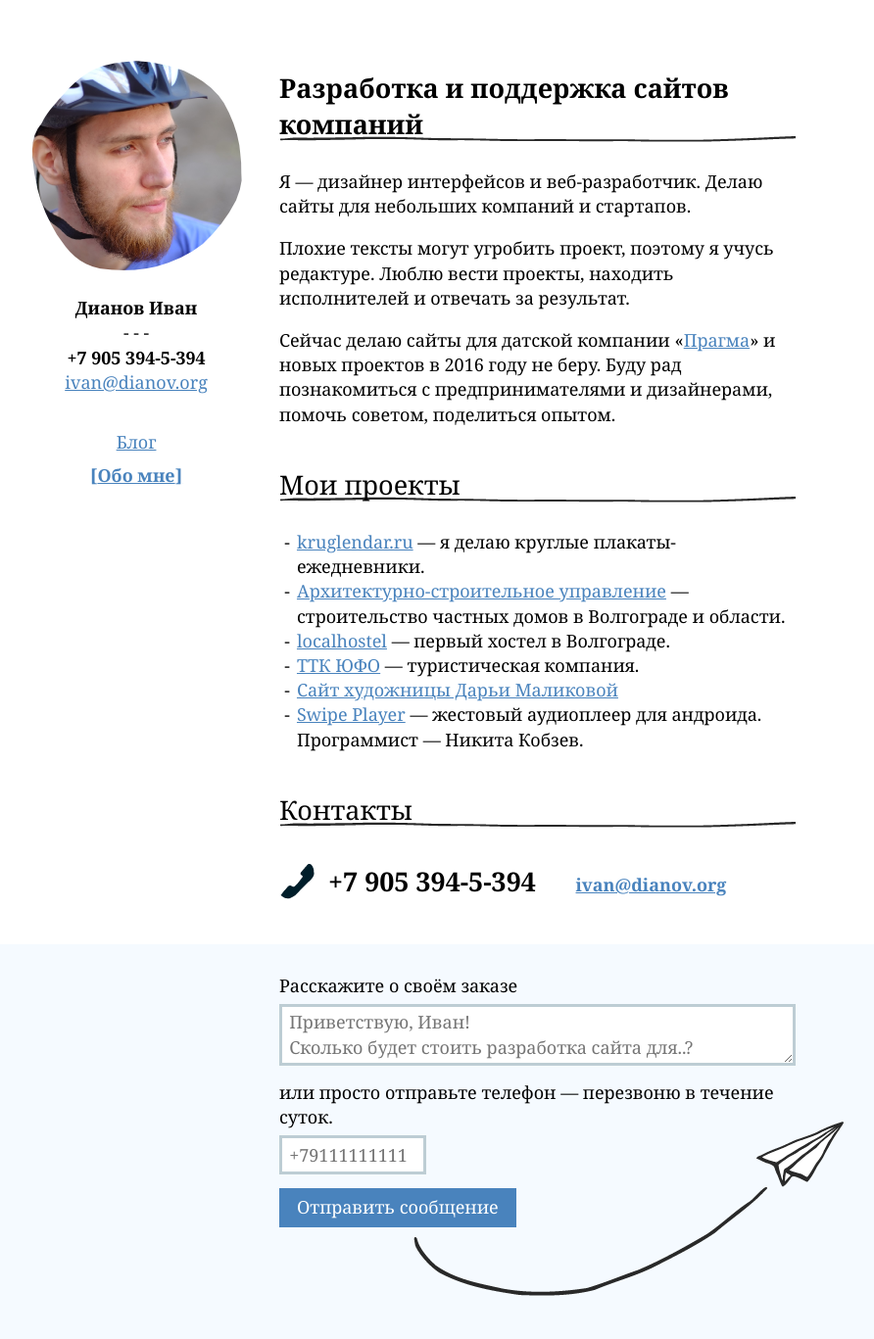
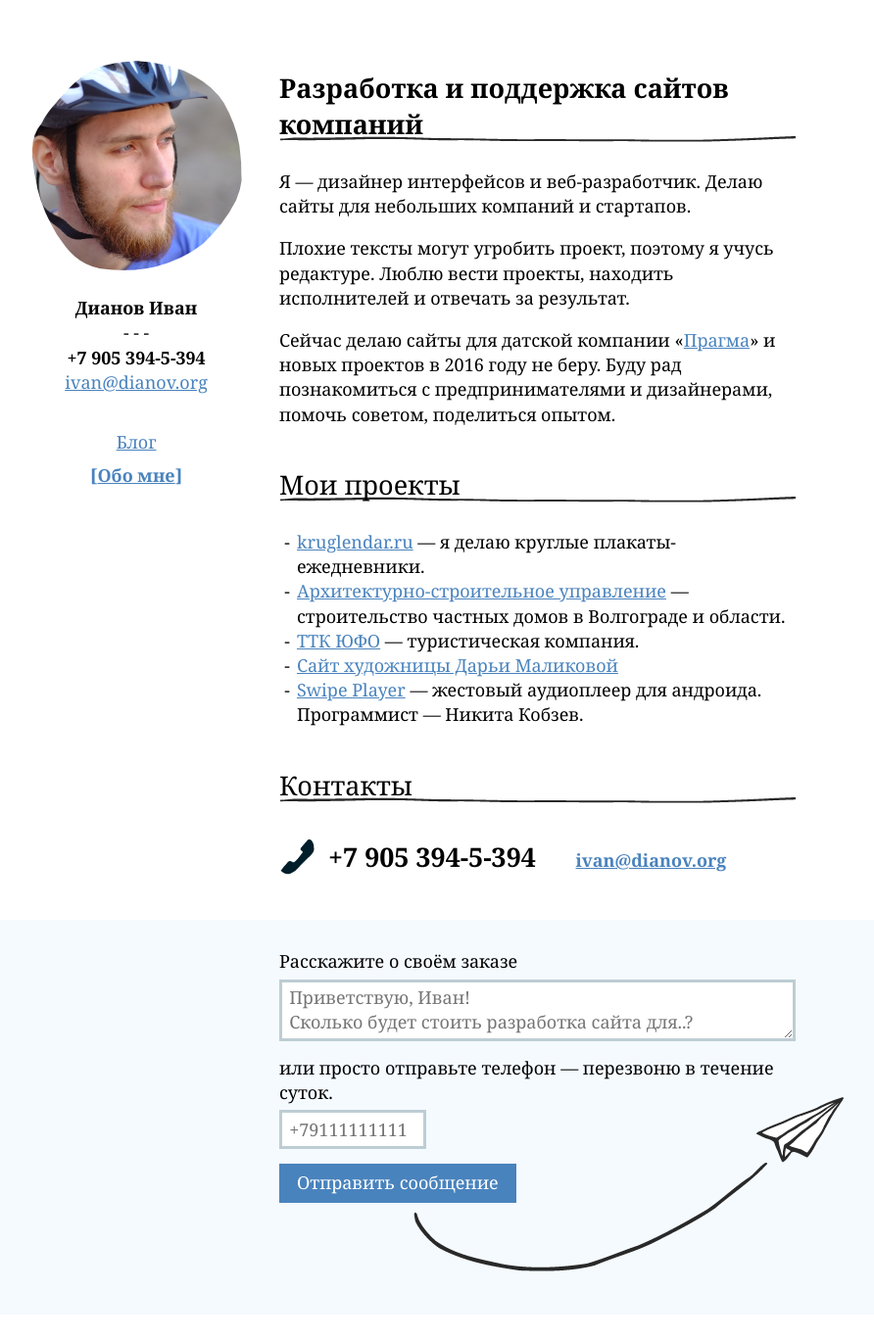
Before and after one commit to illus0r/dianov.org, a Jekyll site: the page built from pages/about.md, in a window 1280 px wide. Shown: the whole page at 98% size, without its empty margins (228-1120 px from the left). Built offline with Jekyll 4.4.1, drawn with Linux system fonts in a browser that asks for light colours; after the commit the page ends 1342 px from its top, so only the background shows below that.

Commit message:
Updated about.md

```diff
--- a/pages/about.md
+++ b/pages/about.md
@@ -20,7 +20,7 @@ permalink: /about/
 <!--* [Plazma Vision](http://pv7.dianov.org/){:target="_blank"} — Реклама на мониторах в местах массового посещения. Сайт в разработке.-->
 * [kruglendar.ru](http://kruglendar.ru){:target="_blank"} — я делаю круглые плакаты-ежедневники.
 * [Архитектурно-строительное управление](http://asu34.ru/){:target="_blank"} — строительство частных домов в Волгограде и области.
-* [localhostel](http://localhostel.ru){:target="_blank"} — первый хостел в Волгограде.
+<!--* [localhostel](http://localhostel.ru){:target="_blank"} — первый хостел в Волгограде.-->
 * [ТТК ЮФО](http://ttkufo.ru){:target="_blank"} — туристическая компания.
 <!--* [Арт мир](http://artmirsalon.ru/){:target="_blank"} — товары для художников.-->
 <!--* [netvoxlab.ru](http://netvoxlab.ru){:target="_blank"} — разработка программного обеспечения.-->
```
